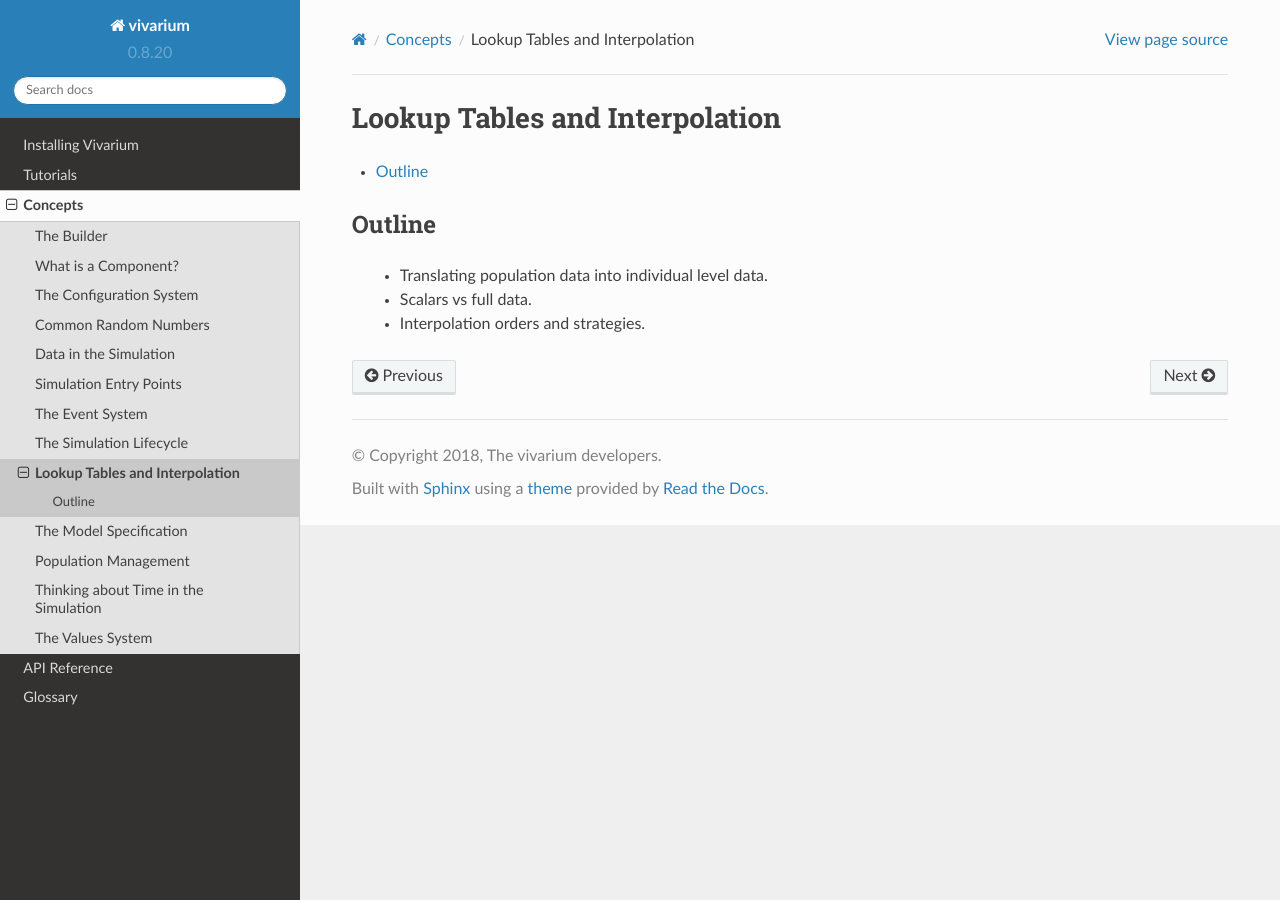
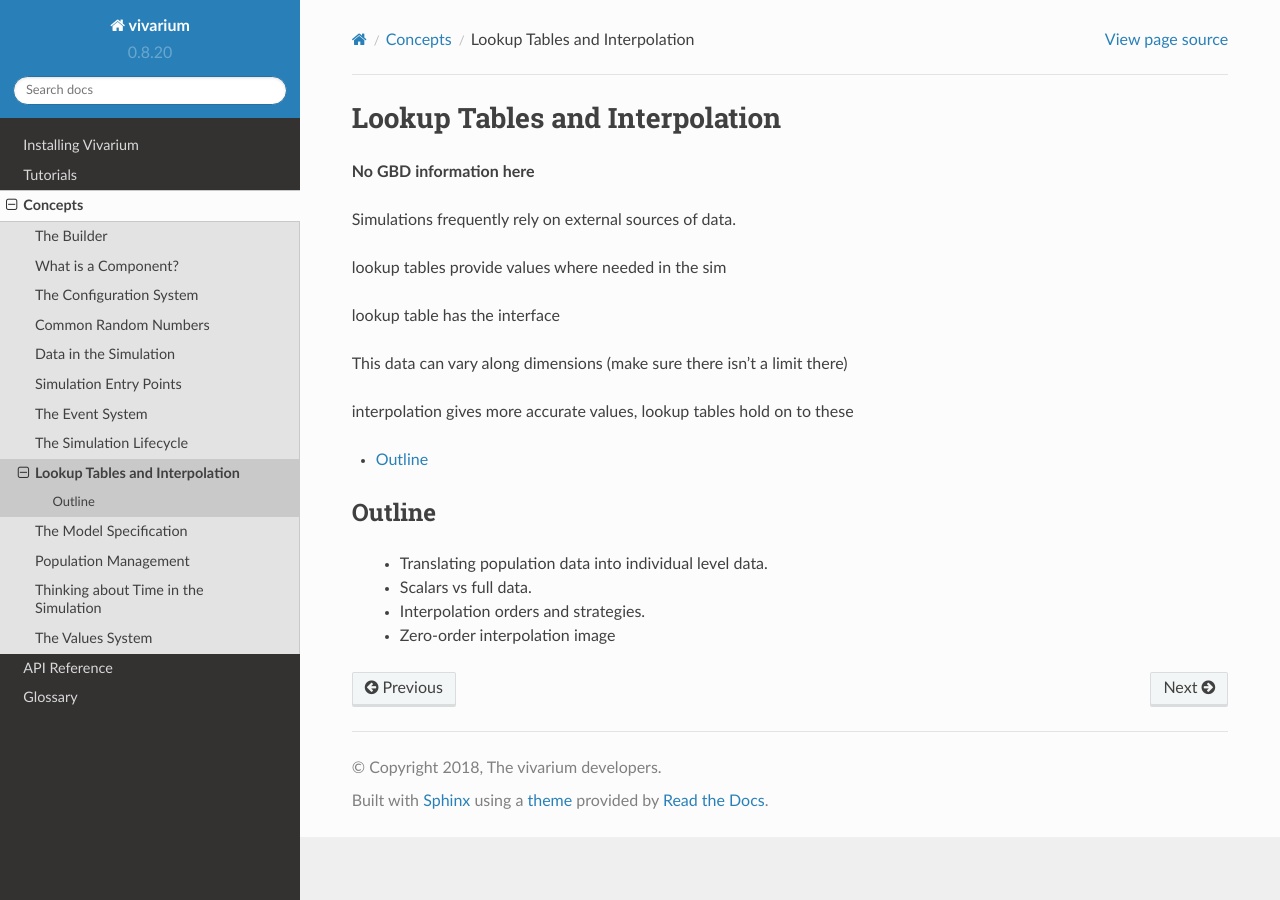
Before and after one commit to ihmeuw/vivarium, a Sphinx documentation site: the page built from docs/source/concepts/lookup.rst, in a window 1280 px wide. Built offline with Sphinx 7.4.7 and the Read the Docs theme 2.0.0, drawn with Linux system fonts in a browser that asks for light colours.

Commit message:
wip: lookup concept

```diff
--- a/docs/source/concepts/lookup.rst
+++ b/docs/source/concepts/lookup.rst
@@ -3,6 +3,19 @@
 ===============================
 Lookup Tables and Interpolation
 ===============================
+
+**No GBD information here**
+
+Simulations frequently rely on external sources of data.
+
+lookup tables provide values where needed  in the sim
+
+lookup table has the interface
+
+This data can vary along dimensions (make sure there isn't a limit there)
+
+interpolation gives more accurate values, lookup tables hold on to these
+
 
 .. contents::
    :depth: 2
@@ -14,3 +27,4 @@ Outline
  - Translating population data into individual level data.
  - Scalars vs full data.
  - Interpolation orders and strategies.
+ - Zero-order interpolation image
```
